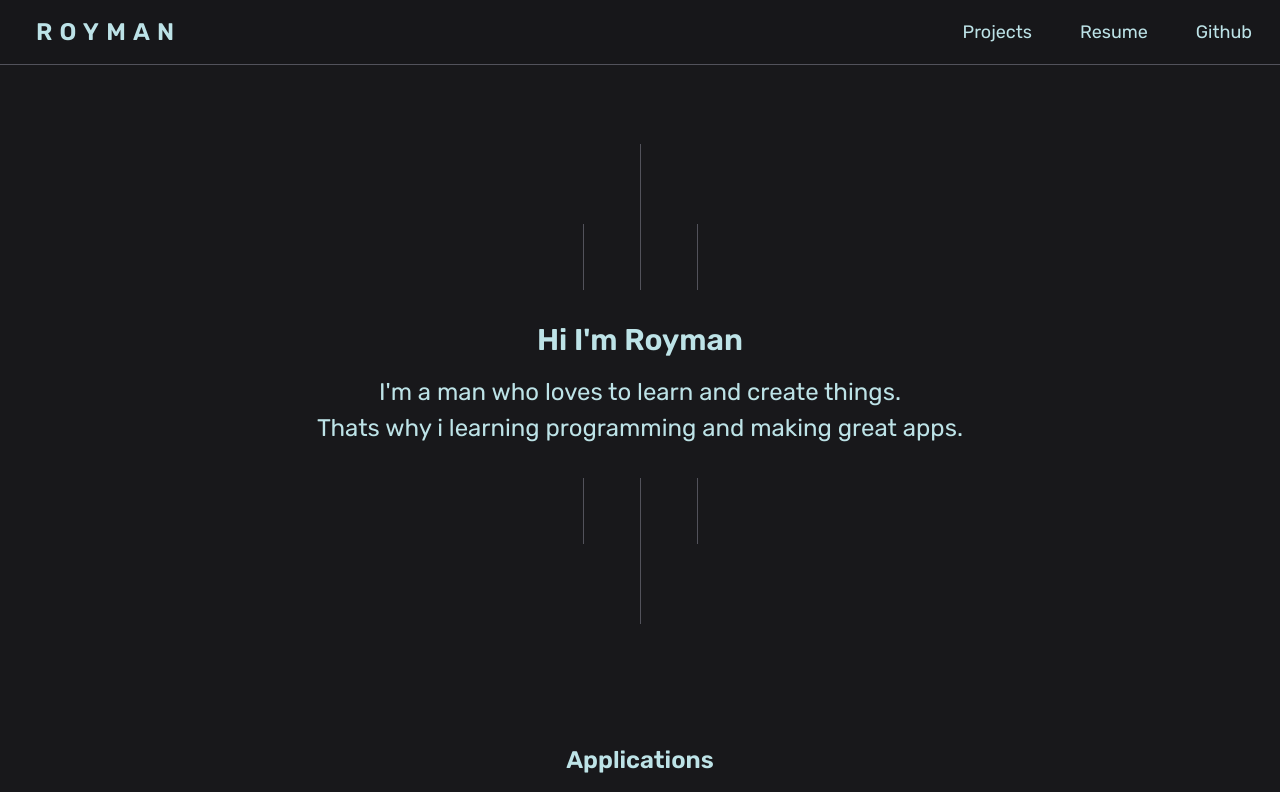
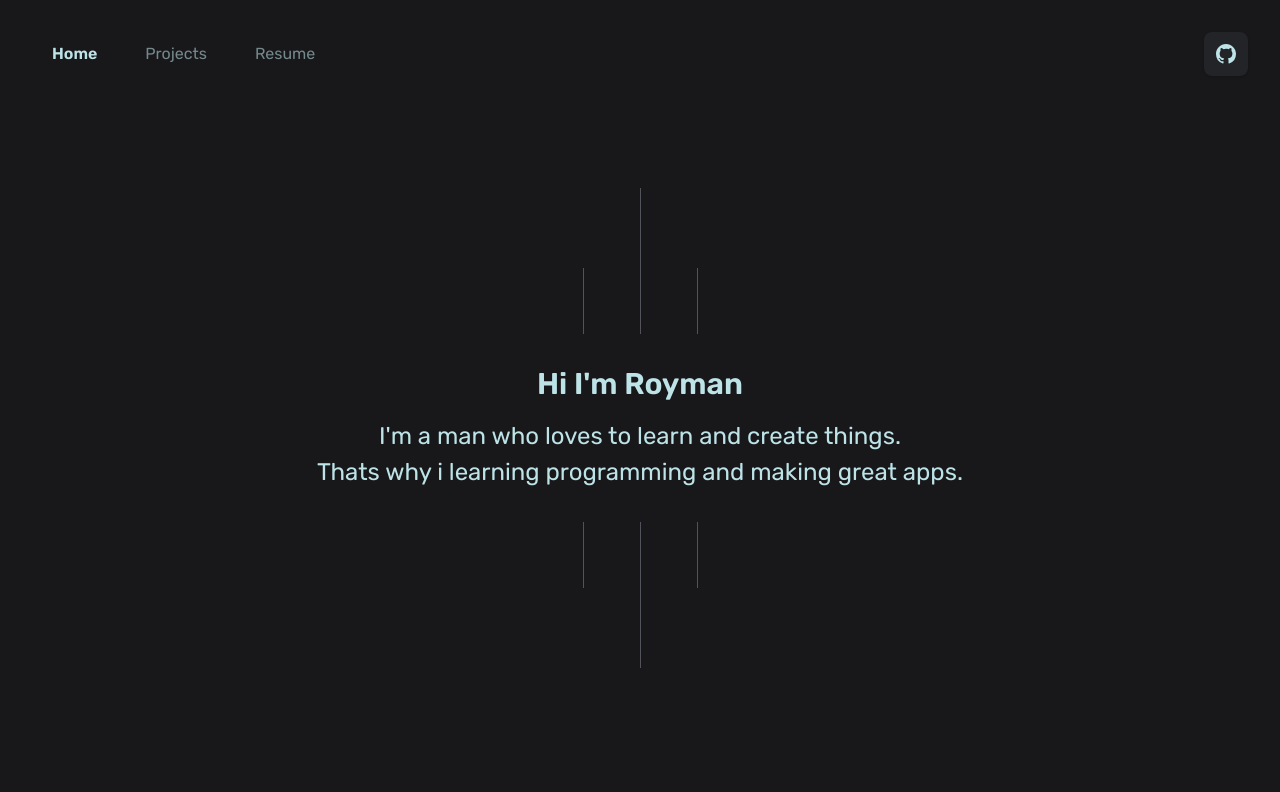
Before and after one commit to roymandev/royman.dev, a Next.js app: page / in a window 1280 px wide. Shown: the top 792 px of the page. Built offline with nearby package versions, Linux system fonts and the light colour scheme.

Commit message:
feat: redesign Header

```diff
--- a/src/components/Header.tsx
+++ b/src/components/Header.tsx
@@ -1,7 +1,9 @@
 import CustomButton from '@/components/CustomButton';
+import NavItem from '@/components/NavItem';
 import twclsx from '@/lib/twclsx';
 import { useState } from 'react';
-import { HiBars3, HiXMark } from 'react-icons/hi2';
+import { HiBars2, HiXMark } from 'react-icons/hi2';
+import { RiGithubFill } from 'react-icons/ri';
 
 const Header = () => {
   const [navOpen, setNavOpen] = useState(false);
@@ -9,51 +11,43 @@ const Header = () => {
   return (
     <header
       className={twclsx(
-        'fixed inset-x-0 top-0 z-20 border-zinc-600 bg-zinc-900/80 backdrop-blur sm:border-b [&+*]:mt-16',
-        navOpen && 'h-screen sm:h-auto',
+        'container inset-0 z-10 mx-auto flex flex-col gap-8 bg-zinc-900 p-8 sm:flex-row-reverse',
+        navOpen && 'fixed sm:relative',
       )}
     >
-      <div className="container mx-auto flex flex-col text-lg sm:flex-row sm:items-center">
-        <div className="flex h-16 items-center border-b border-zinc-600 px-2 sm:border-0 sm:p-4">
+      <div className="m:ml-auto flex">
         <CustomButton
-            className="text-2xl font-bold uppercase tracking-[.3em]"
+          icon
           type="secondary"
-            href="/"
-          >
-            Royman
-          </CustomButton>
-
-          <CustomButton
-            className="ml-auto sm:hidden"
-            type="secondary"
-            icon
           onClick={() => setNavOpen(!navOpen)}
+          className="sm:hidden"
         >
           {navOpen ? (
             <HiXMark className="h-6 w-6" />
           ) : (
-              <HiBars3 className="h-6 w-6" />
+            <HiBars2 className="h-6 w-6" />
           )}
+        </CustomButton>
+
+        <CustomButton
+          href="https://github.com/roymandev"
+          icon
+          className="z-20 ml-auto"
+        >
+          <RiGithubFill className="h-6 w-6" />
         </CustomButton>
       </div>
 
-        <div
+      <nav
         className={twclsx(
-            'gap-2 p-2 sm:ml-auto sm:justify-end',
-            navOpen ? 'flex flex-col sm:flex-row' : 'hidden sm:flex',
+          'flex flex-col gap-2 sm:mr-auto sm:flex-row',
+          !navOpen && 'hidden sm:flex',
         )}
       >
-          <CustomButton type="secondary" href="/project">
-            Projects
-          </CustomButton>
-          <CustomButton type="secondary" href="/resume">
-            Resume
-          </CustomButton>
-          <CustomButton type="secondary" href="https://github.com/roymandev">
-            Github
-          </CustomButton>
-        </div>
-      </div>
+        <NavItem href="/">Home</NavItem>
+        <NavItem href="/project">Projects</NavItem>
+        <NavItem href="/resume">Resume</NavItem>
+      </nav>
     </header>
   );
 };
```
Lines whose indentation alone changed are shown as unchanged.
